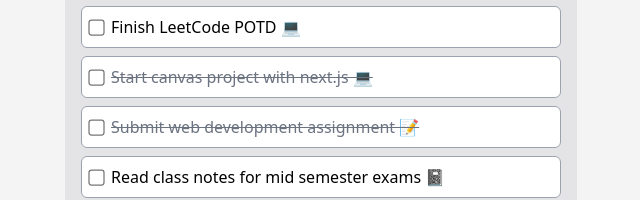
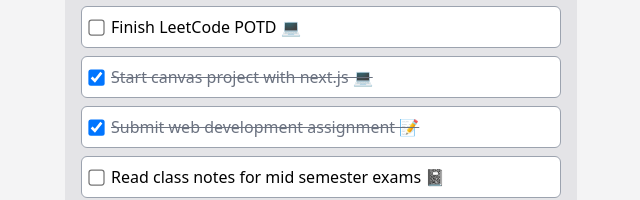
Before and after one commit to yaegareren/react-todo, a React (Vite) app: page / in a window 1280 px wide. Shown: the part 152-352 px from the top of the page, without its empty margins (319-959 px from the left). Built offline with nearby package versions, Linux system fonts and the light colour scheme.

Commit message:
callback props

```diff
--- a/src/App.tsx
+++ b/src/App.tsx
@@ -2,6 +2,12 @@
 import { myTodos } from "./data/todos";
 
 function App() {
+  function setTodoCompleted(id: number, completed: boolean) {
+    alert(
+      `Todo with id ${id} is now ${completed ? "completed" : "not completed"}`
+    );
+  }
+
   return (
     <>
       <main className="py-10 h-screen bg-zinc-100 space-y-5">
@@ -11,7 +17,11 @@
         <div className="max-w-lg bg-zinc-200 mx-auto p-4 ">
           <div className="space-y-2">
             {myTodos.map((todo) => (
-              <TodoList todo={todo} />
+              <TodoList
+                key={todo.id}
+                todo={todo}
+                onCompletedChange={setTodoCompleted}
+              />
             ))}
           </div>
         </div>
--- a/src/components/TodoList.tsx
+++ b/src/components/TodoList.tsx
@@ -2,13 +2,19 @@
 
 interface TodoListProps {
   todo: Todo;
+  onCompletedChange: (id: number, completed: boolean) => void;
 }
 
-export default function TodoList({ todo }: TodoListProps) {
+export default function TodoList({ todo, onCompletedChange }: TodoListProps) {
   return (
     <div>
       <label className="flex items-center gap-2 p-2 border rounded-md border-gray-400 bg-white hover:bg-slate-50">
-        <input type="checkbox" className="scale-125" />
+        <input
+          type="checkbox"
+          checked={todo.completed}
+          onChange={(e) => onCompletedChange(todo.id, e.target.checked)}
+          className="scale-125"
+        />
         <span className={todo.completed ? "line-through text-gray-500" : ""}>
           {todo.title}
         </span>
```
